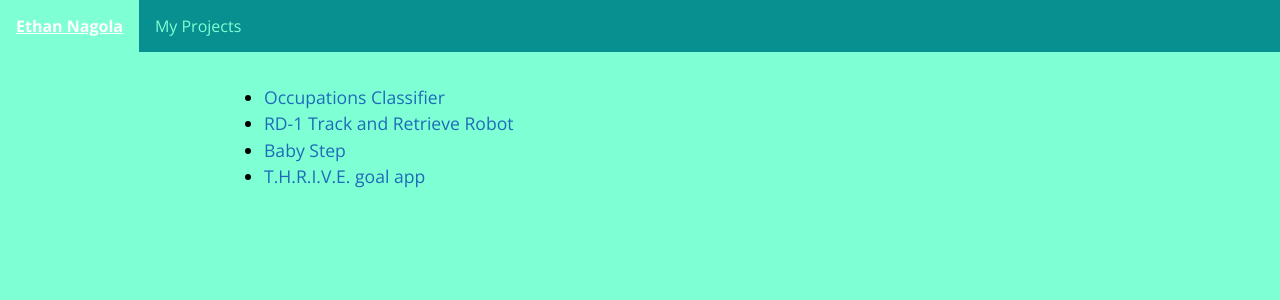
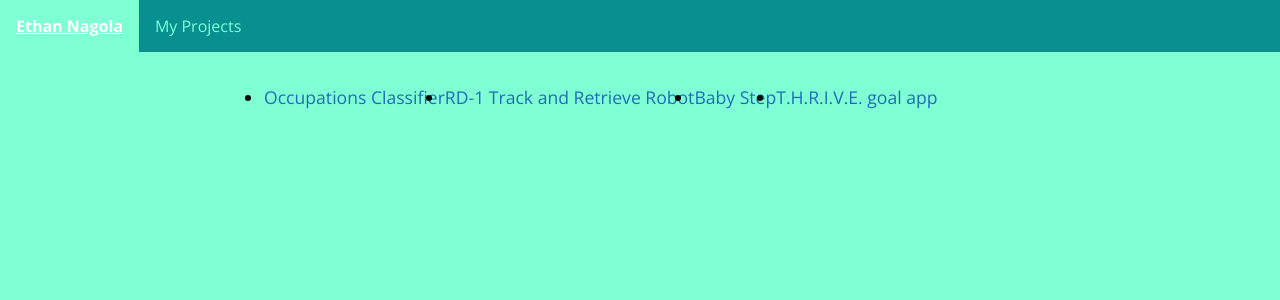
Before and after one commit to enagola/web, a Jekyll site: the page built from docs/projects.md, in a window 1280 px wide. Shown: the top 300 px of the page. Built offline with Jekyll 4.4.1, drawn with Linux system fonts in a browser that asks for light colours.

Commit message:
Update projects.md

```diff
--- a/docs/projects.md
+++ b/docs/projects.md
@@ -4,7 +4,7 @@ layout: template
 filename: projects
 pageheader: page-header-about
 ---
-<ul>
+<ul style="display: flex">
   <li><a onclick="toggleNav('1')" id='1' href="#home">Occupations Classifier</a></li>
   <li><a onclick="toggleNav('2')" id='2' href="#news">RD-1 Track and Retrieve Robot</a></li>
   <li><a onclick="toggleNav('3')" id='3' href="#contact">Baby Step</a></li>
```
